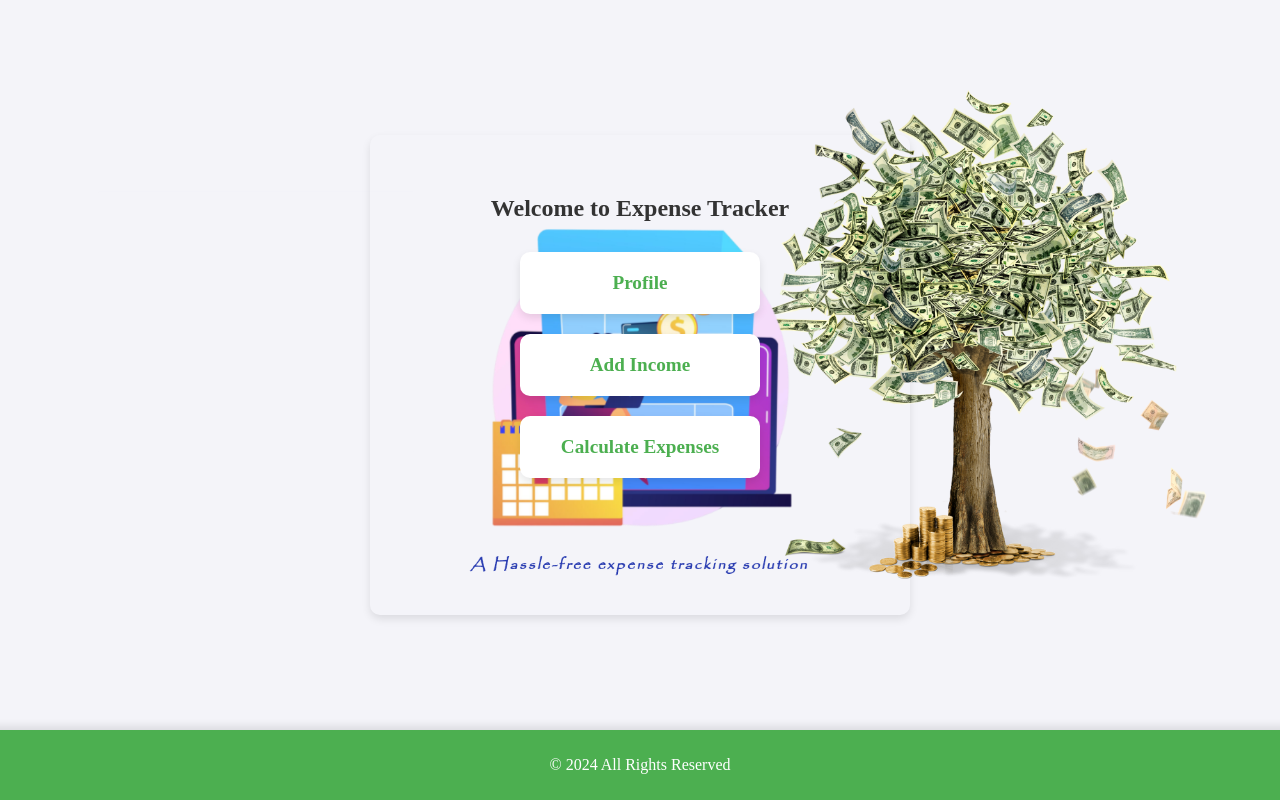
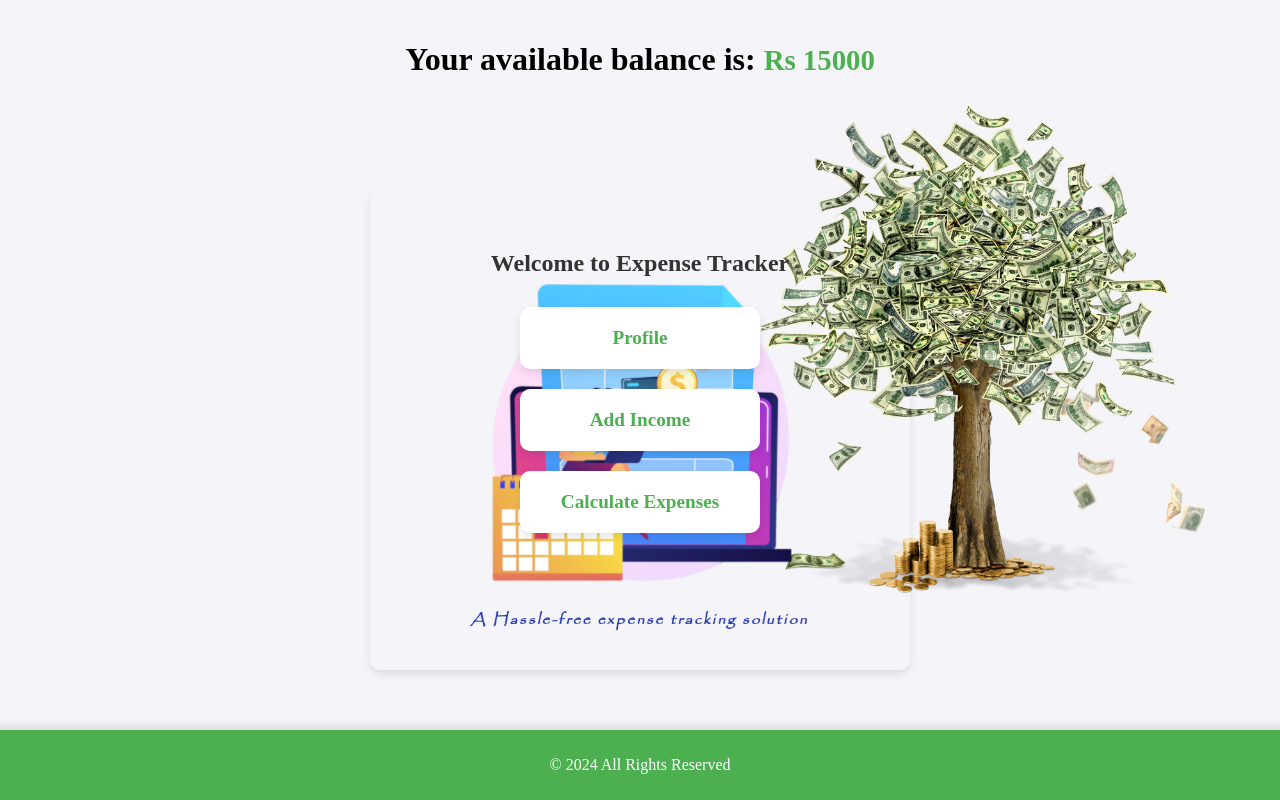
Before and after one commit to anasbm1000/reactJSBasics, a React (Create React App) app in the folder expensetracker/: page / in a window 1280 px wide. Built offline with nearby package versions, Linux system fonts and the light colour scheme.

Commit message:
Added a portion to show available balance

```diff
--- a/expensetracker/src/App.js
+++ b/expensetracker/src/App.js
@@ -9,6 +9,7 @@ import './App.css';
 const App = () => (
   <Router>
     <main>
+      <h1>Your available balance is: <span id="expense">Rs 15000</span></h1>
       <Routes>
         <Route path="/" element={<Home />} />
         <Route path="/profile" element={<Profile />} />
```
